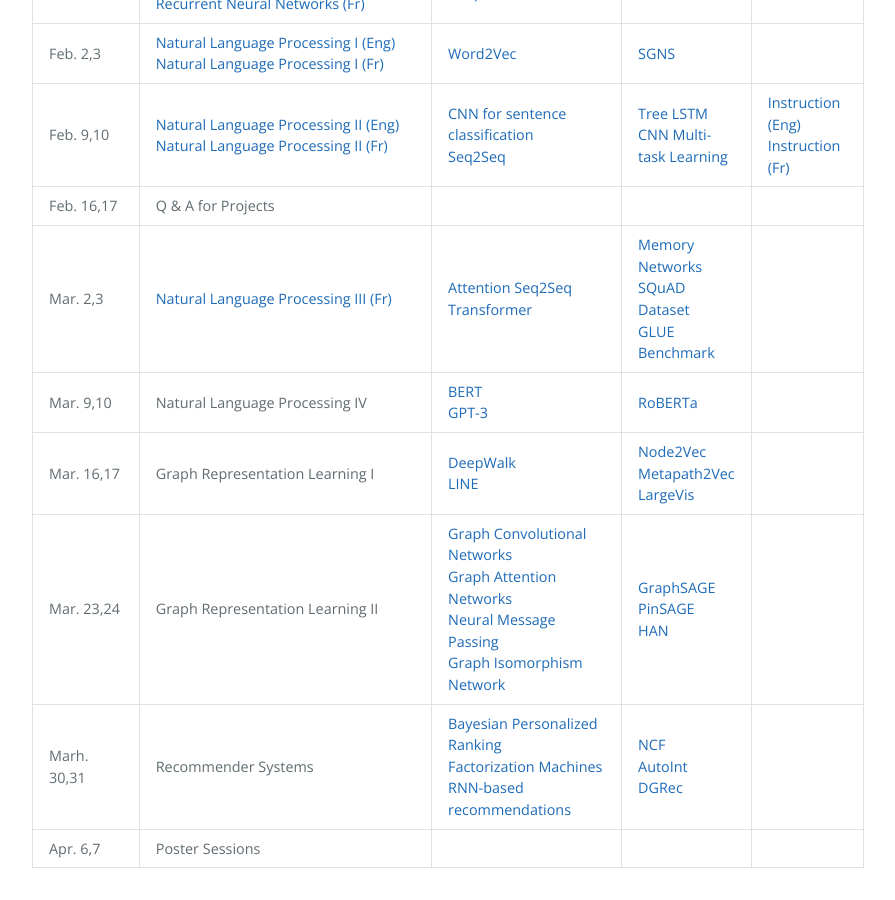
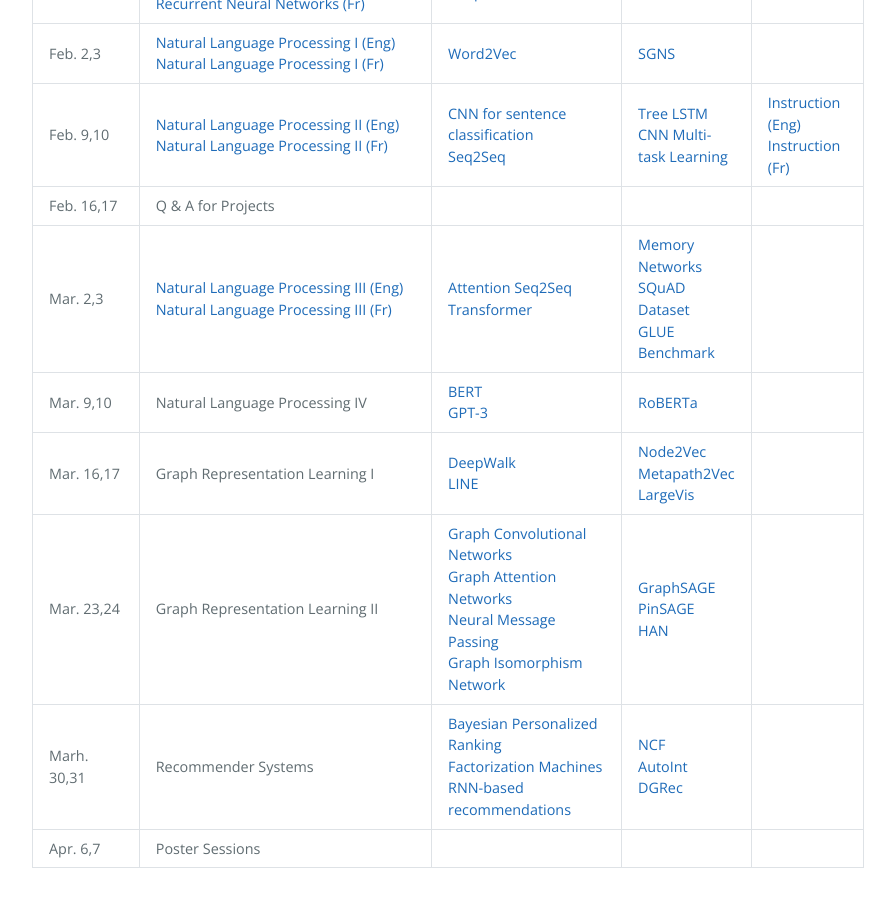
Before and after one commit to DeepGraphLearning/Math80600A_2022W, a Jekyll site: the page built from schedule.md, in a window 1280 px wide and 900 px high, scrolled down 993 px. Shown: the whole window, without its empty margins (192-1087 px from the left). Built offline with Jekyll 4.4.1, drawn with Linux system fonts in a browser that asks for light colours.

Commit message:
Update schedule.md

```diff
--- a/schedule.md
+++ b/schedule.md
@@ -115,6 +115,8 @@ schedule:
     topics: Q & A for Projects
   - date: Mar. 2,3
     topics:
+      - name: Natural Language Processing III (Eng)
+        url: https://www.dropbox.com/s/4i3k59kakn74dd5/Week7-DL4NLP-part2.pdf?dl=0
       - name: Natural Language Processing III (Fr)
         url: https://www.dropbox.com/s/ofcbhg1hhuaz10x/S7-Transformer_Bert.pdf?dl=0
     readings:
```
